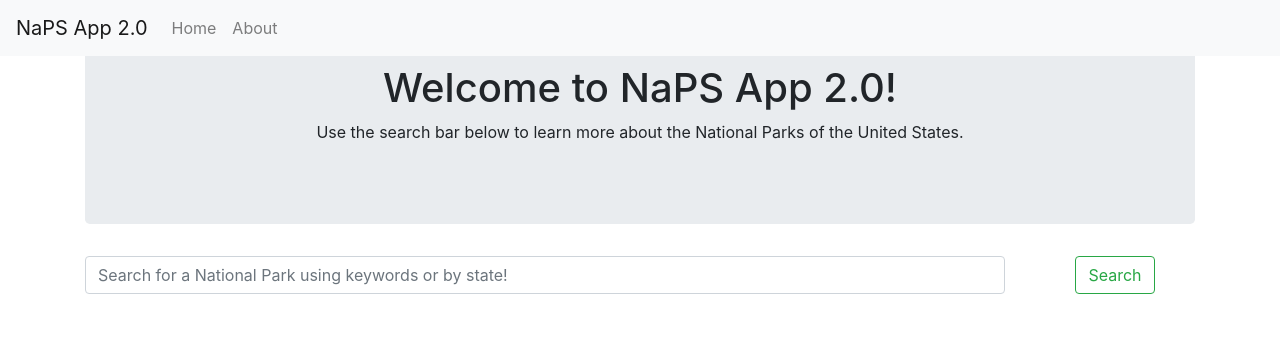
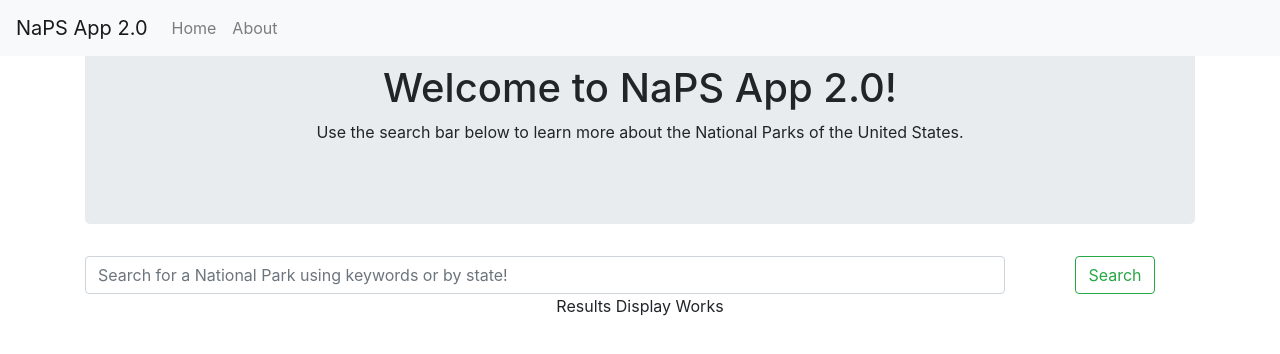
Before and after one commit to eghove/naps-app-2, a React (Create React App) app in the folder client/: page / in a window 1280 px wide. Shown: the top 354 px of the page. Built offline with nearby package versions, Linux system fonts and the light colour scheme.

Commit message:
scaffolding results display

```diff
--- a/client/src/pages/home/HomePage.js
+++ b/client/src/pages/home/HomePage.js
@@ -3,6 +3,7 @@ import Row from 'react-bootstrap/Row';
 import Col from 'react-bootstrap/Col';
 import JumbotronHome from './components/JumbotronHome/JumbotronHome';
 import SearchBar from './components/SearchBar/SearchBar';
+import ResultsDisplay from './components/ResultsDisplay/ResultsDisplay';
 
 
 
@@ -18,13 +19,12 @@ function HomePage() {
           placeholder={"Search for a National Park using keywords or by state!"}
 
         />
+        <ResultsDisplay
+
+        />
 
       </Col>
     </Row>
-
-
-    // Search Bar
-    // Results Display
   )
 }
 
--- /dev/null
+++ b/client/src/pages/home/components/ResultsDisplay/ResultsDisplay.js
@@ -0,0 +1,17 @@
+import React from 'react';
+import Row from 'react-bootstrap/Row';
+import Col from 'react-bootstrap/Col';
+
+
+function ResultsDisplay() {
+  return (
+    <Row>
+     <Col xs={12}>
+        <p>Results Display Works</p>
+     </Col>
+    </Row>
+  )
+
+}
+
+export default ResultsDisplay;
```
